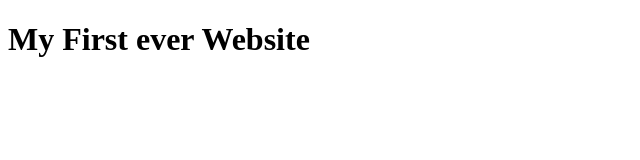
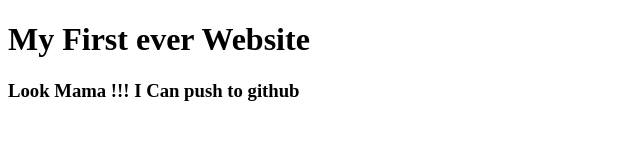
Before and after one commit to rrafiqurrahmanjoy-crypto/my-first-website, a plain HTML site: page index.html in a window 1280 px wide. Shown: the whole page, without its empty margins (0-640 px from the left). Drawn offline with Linux system fonts and the light colour scheme.

Commit message:
learned github

```diff
--- a/index.html
+++ b/index.html
@@ -7,5 +7,6 @@
 </head>
 <body>
     <h1>My First ever Website</h1>
+    <h3>Look Mama !!! I Can push to github</h3>
 </body>
 </html>
```
